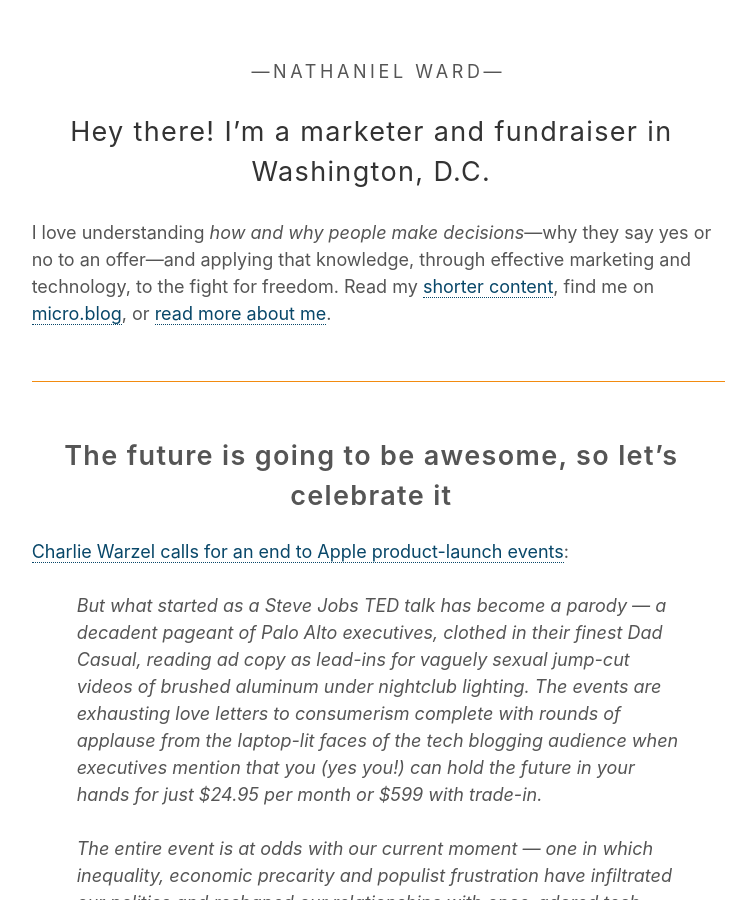
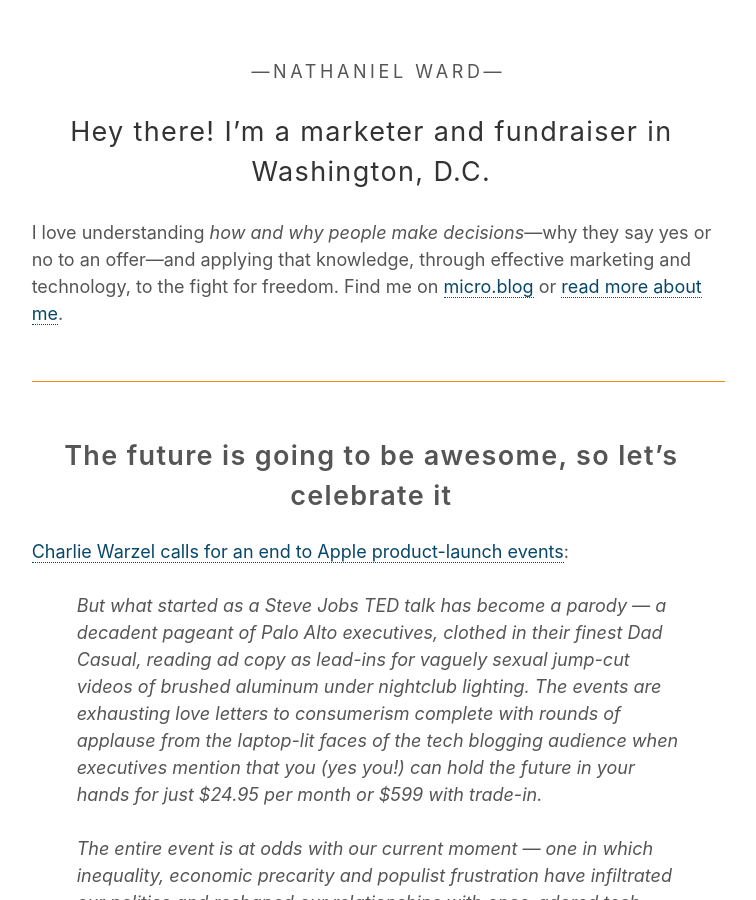
Before and after one commit to nathanielward/nathanielward.github.io, a Jekyll site: the page built from index.html, in a window 1280 px wide and 900 px high. Shown: the whole window, without its empty margins (287-1043 px from the left). Built offline with Jekyll 4.4.1, drawn with Linux system fonts in a browser that asks for light colours; the list of posts is cut into pages by our own code.

Commit message:
Update home.md

```diff
--- a/_includes/home.md
+++ b/_includes/home.md
@@ -1,8 +1,7 @@
 # Hey there! I'm a marketer and fundraiser in Washington, D.C.
 
-I love understanding *how and why people make decisions*---why they say yes or no to an offer---and applying that knowledge, through effective marketing and technology, to the fight for freedom. Read my [shorter content][1], find me on [micro.blog][2], or [read more about me][4].
+I love understanding *how and why people make decisions*---why they say yes or no to an offer---and applying that knowledge, through effective marketing and technology, to the fight for freedom. Find me on [micro.blog][2] or [read more about me][4].
 
- [1]: https://micro.nathanielward.net/ "Microbloggery"
  [2]: https://micro.blog/nathanielward "Follow my microbloggery"
  [3]: http://www.linkedin.com/in/nathanieleward/ "Use LinkedIn if you must"
  [4]: /about/ "Stalk me"
```
